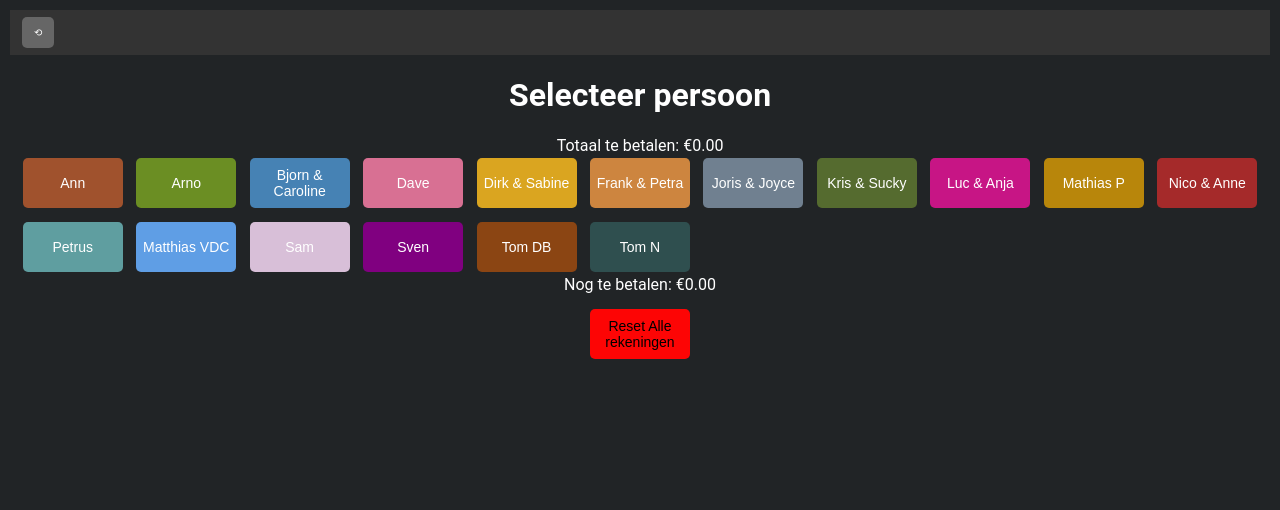
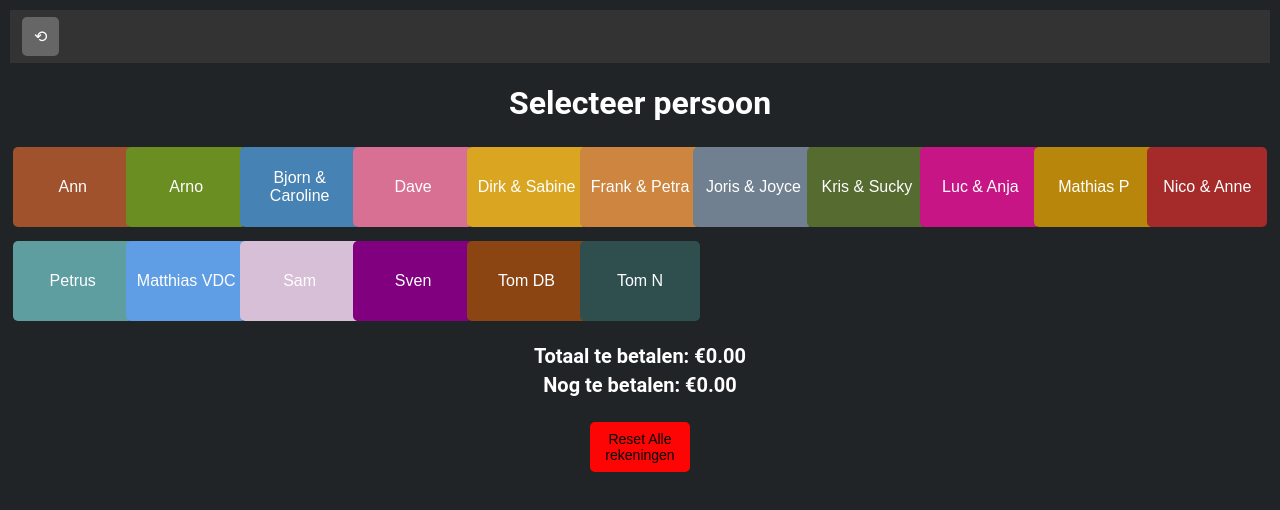
Before and after one commit to MathiasPrProfessional/snauwaert, a React (Create React App) app: page / in a window 1280 px wide. Shown: the top 510 px of the page. Built offline with nearby package versions, Linux system fonts and the light colour scheme.

Commit message:
change layout

```diff
--- a/src/App.css
+++ b/src/App.css
@@ -26,11 +26,29 @@ body {
 .top-bar-button {
   margin: 2px;
   padding: 10px 12px; /* Smaller padding */
-  font-size: 10px; /* Smaller text size */
+  font-size: 16px; /* Smaller text size */
   background-color: #666;
   color: white;
   border: none;
   border-radius: 5px;
+}
+
+.total-due {
+  margin-top: 20px;   /* Add margin to the top */
+  margin-bottom: 5px; /* Add margin to the bottom */
+  font-size: 20px;     /* Increase font size for visibility */
+  font-weight: bold;   /* Make the text bold for emphasis */
+  color: white;      /* Use a lighter gray for text color */
+  text-align: center;  /* Center the text */
+}
+
+.rest-due {
+  margin-top: 5px;   /* Add margin to the top */
+  margin-bottom: 10px; /* Add margin to the bottom */
+  font-size: 20px;     /* Increase font size for visibility */
+  font-weight: bold;   /* Make the text bold for emphasis */
+  color: white;      /* Use a lighter gray for text color */
+  text-align: center;  /* Center the text */
 }
 
 .person-container, .drink-container {
@@ -41,11 +59,11 @@ body {
 }
 
 .person-button {
-  width: 100px; /* Smaller width */
-  height: 50px; /* Smaller height */
+  width: 120px; /* Smaller width */
+  height: 80px; /* Smaller height */
   margin: 3px; /* Decrease margin */
   padding: 3px; /* Decrease padding */
-  font-size: 14px; /* Smaller font size */
+  font-size: 16px; /* Smaller font size */
   cursor: pointer;
   background-color: #444;
   color: white;
@@ -97,8 +115,8 @@ body {
 
 .close {
   position: absolute;
-  top: 5px; /* Adjust placement */
-  right: 5px;
-  font-size: 20px; /* Smaller icon size */
+  top: 30px; /* Adjust placement */
+  right: 30px;
+  font-size: 50px; /* Smaller icon size */
   cursor: pointer;
 }
--- a/src/App.js
+++ b/src/App.js
@@ -117,7 +117,6 @@ function App() {
       {currentPerson === null ? (
         <div className="screen">
           <h1>Selecteer persoon</h1>
-          <div className="total-due">Totaal te betalen: €{Math.round((settledAmount + Object.values(tabs).reduce((a, c) => a + c.total, 0)) / 100).toFixed(2)}</div>
           <div className="person-container">
             {initialPeople.map((person, index) => (
               <PersonButton
@@ -129,6 +128,7 @@ function App() {
               />
             ))}
           </div>
+          <div className="total-due">Totaal te betalen: €{Math.round((settledAmount + Object.values(tabs).reduce((a, c) => a + c.total, 0)) / 100).toFixed(2)}</div>
           <div className="rest-due">Nog te betalen: €{(Object.values(tabs).reduce((a, c) => a + c.total, 0) / 100).toFixed(2)}</div>
           <button className="other-button" onClick={resetAllTabs}>Reset Alle rekeningen</button>
         </div>
--- a/src/data/drinks.js
+++ b/src/data/drinks.js
@@ -28,7 +28,7 @@ export const drinkColors = {
   'Ice Tea': '#505050',          // Darker Gray
   'Koffie': '#505050',           // Darker Gray
   'Pintje 33cl': '#505050',      // Darker Gray
-  "Triple d'Anvers": '#505050',  // Darker Gray
+  "Tripel d'Anvers": '#505050',  // Darker Gray
   'Water': '#505050',            // Darker Gray
   'Wijn': '#505050',             // Darker Gray
 };
```
